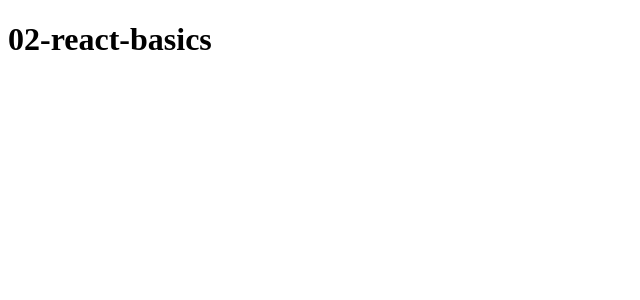
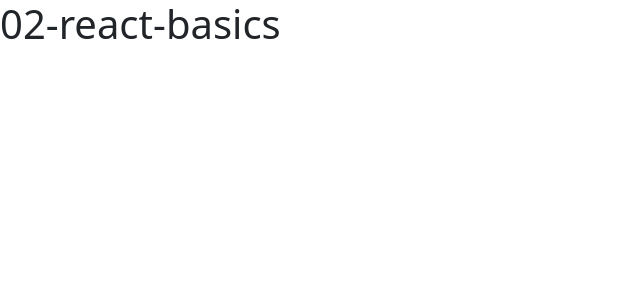
Before and after one commit to Petrasoderstrom1612/repetition, a React (Vite) app in the folder 02/: page / in a window 1280 px wide. Shown: the top 300 px of the page, without its empty margins (0-640 px from the left). Built offline with nearby package versions, Linux system fonts and the light colour scheme.

Commit message:
installed bootstrap

```diff
--- a/02/package.json
+++ b/02/package.json
@@ -19,10 +19,12 @@
     "@types/react": "^19.2.17",
     "@types/react-dom": "^19.2.3",
     "@vitejs/plugin-react": "^6.0.2",
+    "bootstrap": "^5.3.8",
     "eslint": "^10.5.0",
     "eslint-plugin-react-hooks": "^7.1.1",
     "eslint-plugin-react-refresh": "^0.5.3",
     "globals": "^17.6.0",
+    "sass": "^1.77.6",
     "typescript": "~6.0.2",
     "typescript-eslint": "^8.61.0",
     "vite": "^8.1.0"
--- a/02/src/App.tsx
+++ b/02/src/App.tsx
@@ -1,4 +1,4 @@
-import './App.css'
+import "./assets/scss/App.scss";
 
 function App() {
 
--- /dev/null
+++ b/02/src/assets/scss/App.scss
@@ -0,0 +1 @@
+@import "bootstrap/scss/bootstrap";
```
Also changed, not shown: 1 other file (tests, documents, lock files or other folders).
